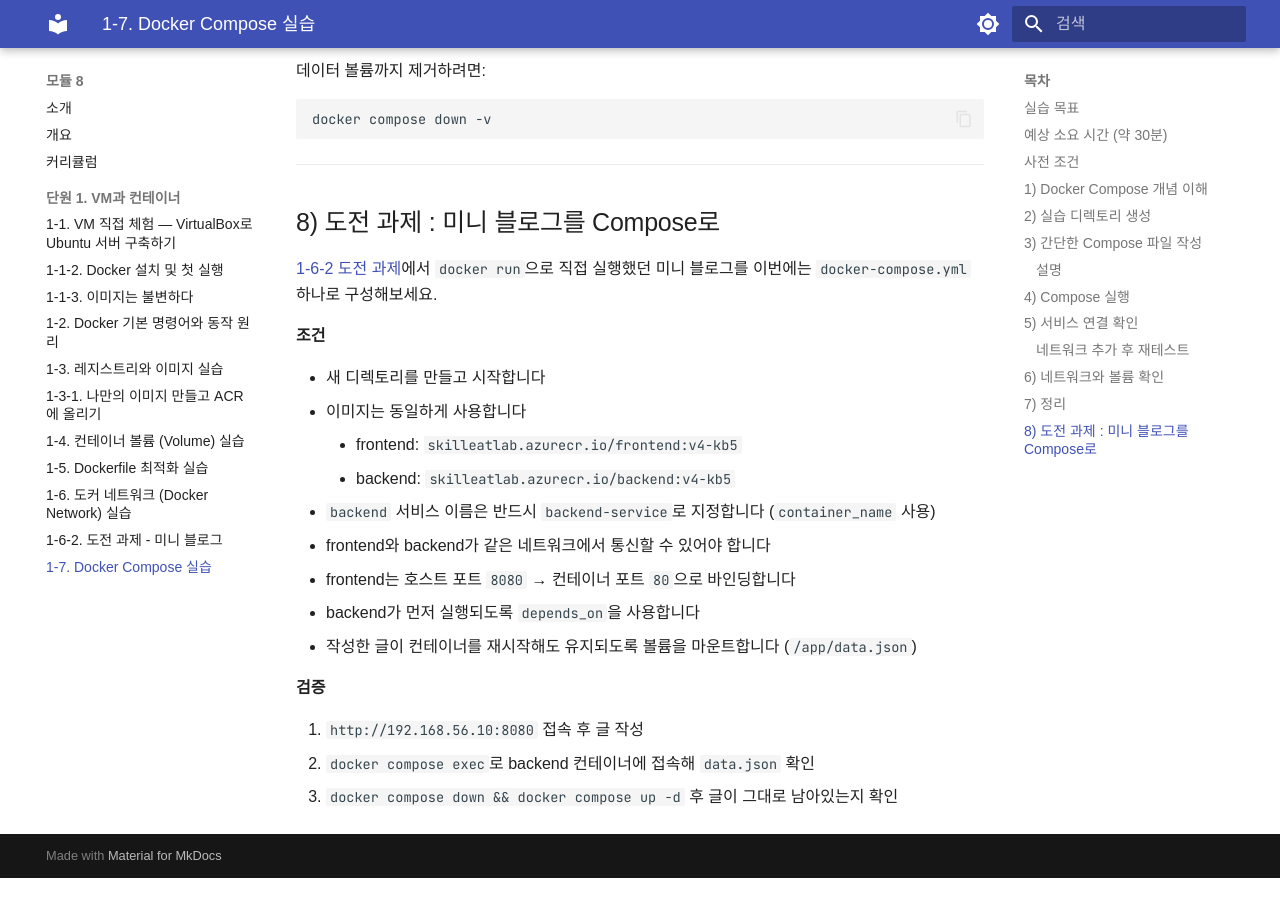
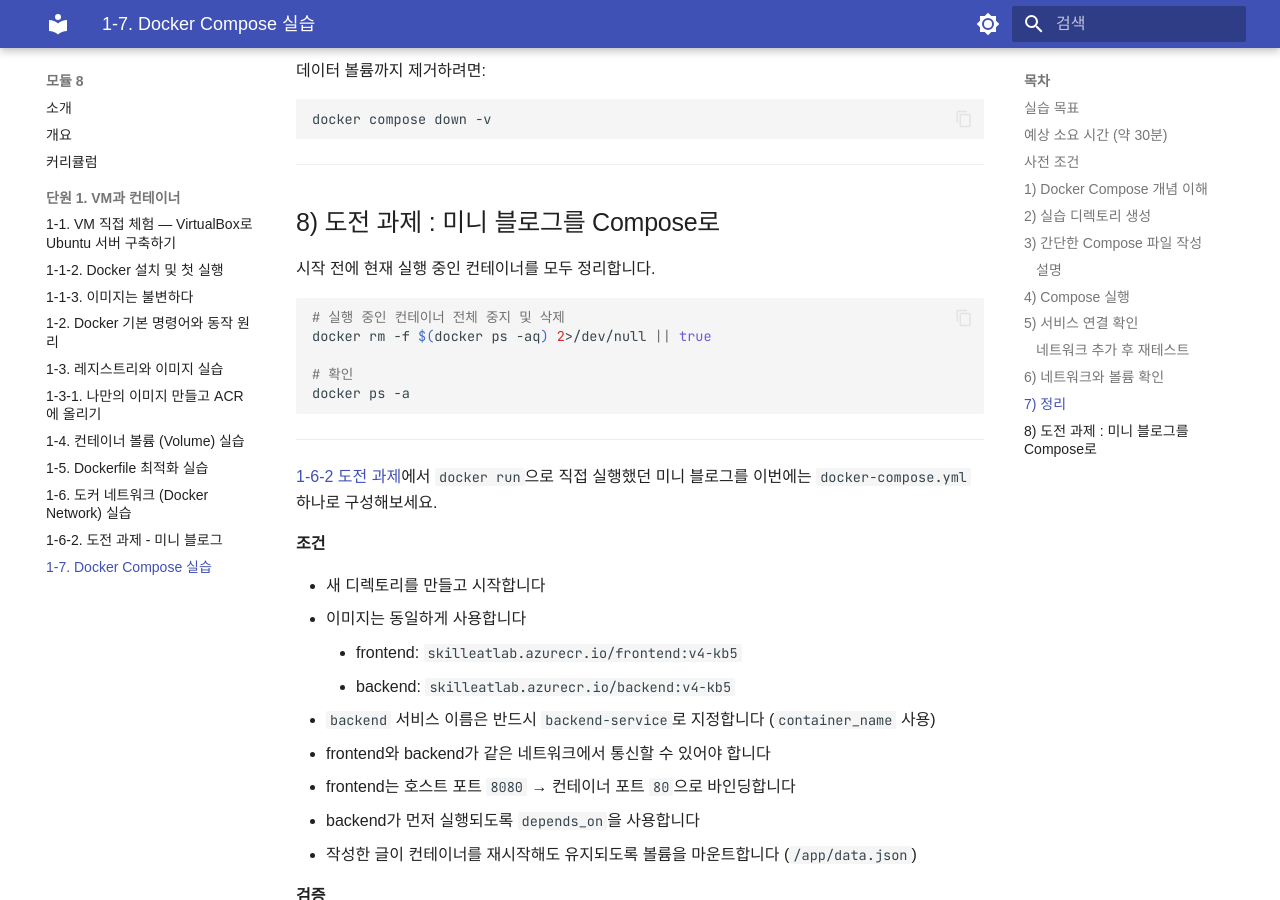
Before and after one commit to skilleat-labs/docker-k8s-labs, an MkDocs documentation site: the page built from docs/modules/module8/1-7.md, in a window 1280 px wide and 900 px high, scrolled down 5019 px. Built offline with MkDocs 1.6.1 and Material for MkDocs 9.7.7, drawn with Linux system fonts in a browser that asks for light colours; some web fonts are replaced; before the commit the page ends 5897 px from its top, so only the background shows below that.

Commit message:
1-7: 8) 도전 과제 시작 전 컨테이너 전체 정리 단계 추가
Co-Authored-By: Claude Sonnet 4.6 <noreply@anthropic.com>

````diff
--- a/docs/modules/module8/1-7.md
+++ b/docs/modules/module8/1-7.md
@@ -235,6 +235,18 @@ docker compose down -v
 
 ## 8) 도전 과제 : 미니 블로그를 Compose로
 
+시작 전에 현재 실행 중인 컨테이너를 모두 정리합니다.
+
+```bash
+# 실행 중인 컨테이너 전체 중지 및 삭제
+docker rm -f $(docker ps -aq) 2>/dev/null || true
+
+# 확인
+docker ps -a
+```
+
+---
+
 [1-6-2 도전 과제](../1-6-2/)에서 `docker run`으로 직접 실행했던 미니 블로그를 이번에는 `docker-compose.yml` 하나로 구성해보세요.
 
 **조건**
````
